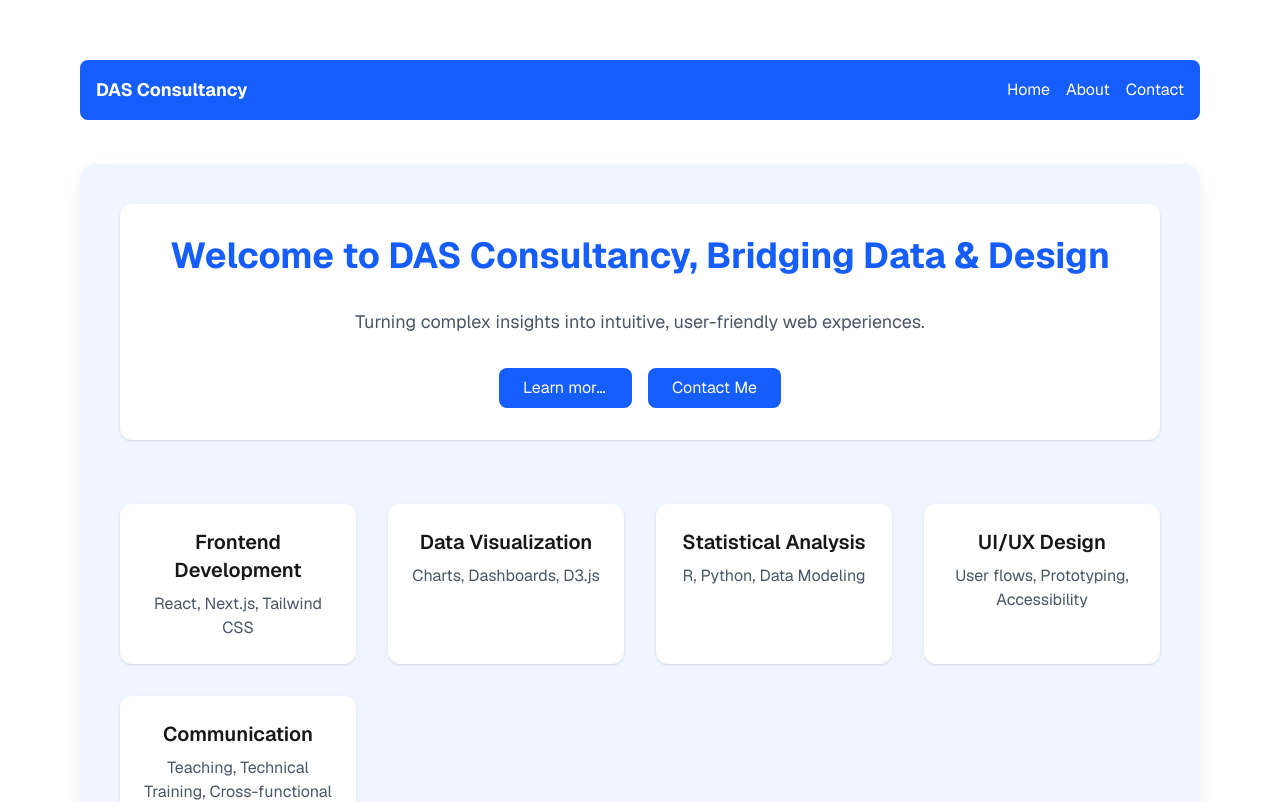
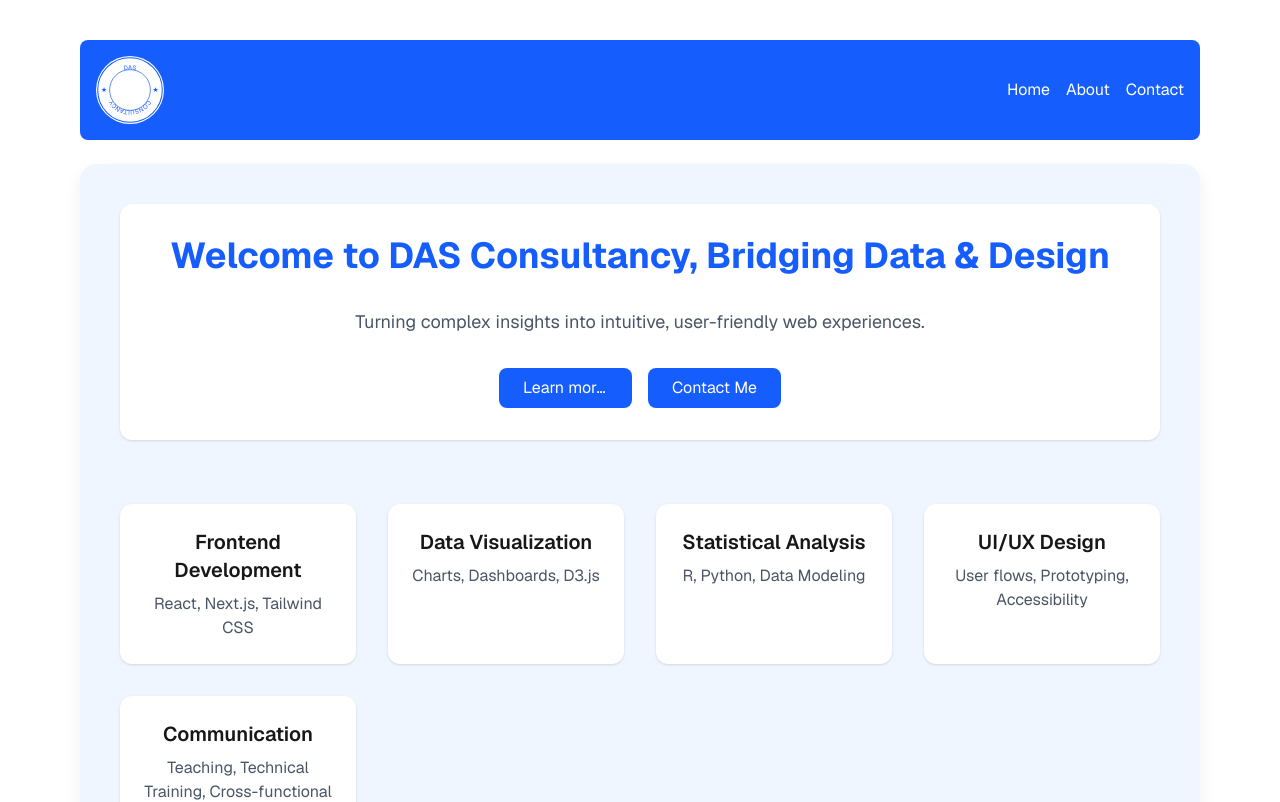
Before and after one commit to abdous/das-consultancy, a Next.js app: page / in a window 1280 px wide. Shown: the top 802 px of the page. Built offline with nearby package versions, Linux system fonts and the light colour scheme.

Commit message:
DAS logo.

```diff
--- /dev/null
+++ b/components/DASLogo.tsx
@@ -0,0 +1,37 @@
+export default function DasLogo() {
+    return (
+        <svg
+            width="68"
+            height="68"
+            viewBox="0 0 200 200"
+            xmlns="http://www.w3.org/2000/svg"
+            className="bg-white text-blue-600 rounded-full"
+        >
+            {/* Outer circle */}
+            <circle cx="100" cy="100" r="95" stroke="currentColor" strokeWidth="3" fill="none" />
+
+            {/* Inner circle */}
+            <circle cx="100" cy="100" r="60" stroke="currentColor" strokeWidth="2" fill="none" />
+
+            {/* Stars */}
+            <text x="15" y="105" fontSize="20" fill="currentColor">★</text>
+            <text x="166" y="105" fontSize="20" fill="currentColor">★</text>
+
+            {/* Top curved text: DAS */}
+            <path id="curveTop" d="M 40 100 A 60 60 0 0 1 160 100" fill="none" />
+            <text fontSize="18" fill="currentColor">
+                <textPath href="#curveTop" startOffset="50%" textAnchor="middle">
+                    DAS
+                </textPath>
+            </text>
+
+            {/* Bottom curved text: CONSULTANCY */}
+            <path id="curveBottom" d="M 160 100 A 60 60 0 0 1 40 100" fill="none" />
+            <text fontSize="18" fill="currentColor">
+                <textPath href="#curveBottom" startOffset="50%" textAnchor="middle">
+                    CONSULTANCY
+                </textPath>
+            </text>
+        </svg>
+    );
+}
--- a/components/Navigation.tsx
+++ b/components/Navigation.tsx
@@ -1,11 +1,11 @@
 import Link from "next/link";
 import React from "react";
 import { FC } from "react";
-
+import Logo from "./DASLogo";
 const Navigation: FC = () => {
     return (
         <nav className="flex items-center justify-between w-full bg-blue-600 hover:bg-blue-700 shadow-blue text-white p-4 rounded-lg">
-            <div className="text-lg font-bold">DAS Consultancy</div>{/* have to add a log in place of the tex */}
+            <Logo />
             <div className="flex space-x-4">
                 <Link href="/" className=" hover:text-gray-900">
                     Home
```
